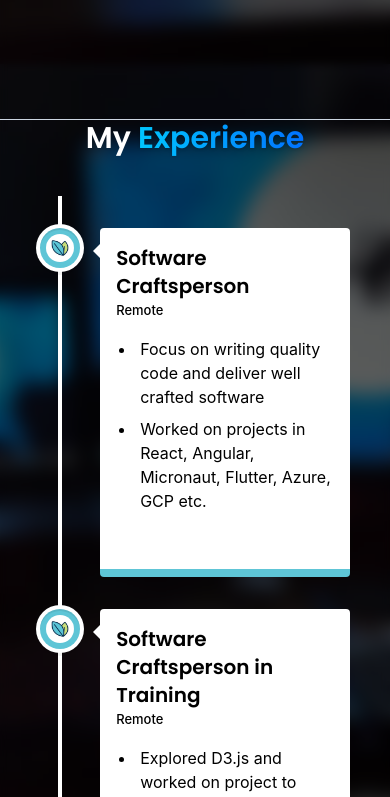
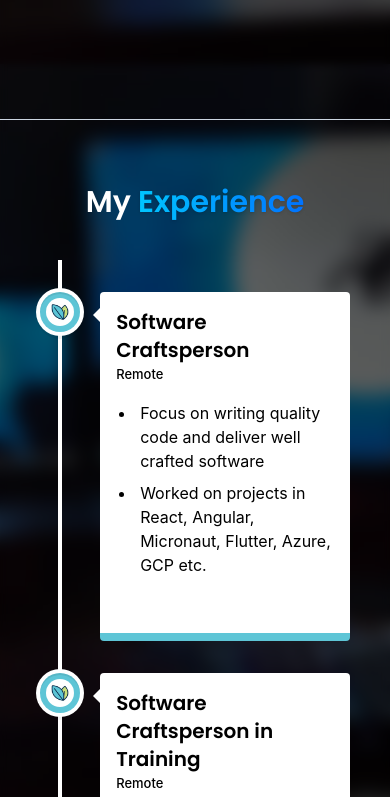
Before and after one commit to niravchavda99/niravchavda99.github.io, a React (Create React App) app: page / in a window 390 px wide. Shown: the part 780-1577 px from the top of the page. Built offline with nearby package versions, Linux system fonts and the light colour scheme.

Commit message:
ENH: Fix mobile view

```diff
--- a/src/app/skills/Skills.tsx
+++ b/src/app/skills/Skills.tsx
@@ -10,7 +10,7 @@ const Skills = () => {
             </h1>
             <br/>
             <div className='mt-10 flex flex-col'>
-                <div className='mt-16 flex flex-wrap gap-20'>
+                <div className='mt-16 flex flex-wrap gap-20 justify-center items-center'>
                     {technologies.map(technology => (
                         <div className='block-container w-20 h-20'>
                             <div className='btn-back rounded-xl'/>
--- a/src/index.css
+++ b/src/index.css
@@ -23,7 +23,7 @@ code {
 @tailwind utilities;
 
 .max-container {
-  @apply max-w-6xl mx-auto sm:p-16 pb-12 px-8 min-h-[calc(100vh-80px)];
+  @apply max-w-6xl mx-auto sm:p-16 pt-16 pb-12 px-8 min-h-[calc(100vh-80px)];
 }
 
 .orange-text-gradient {
```
